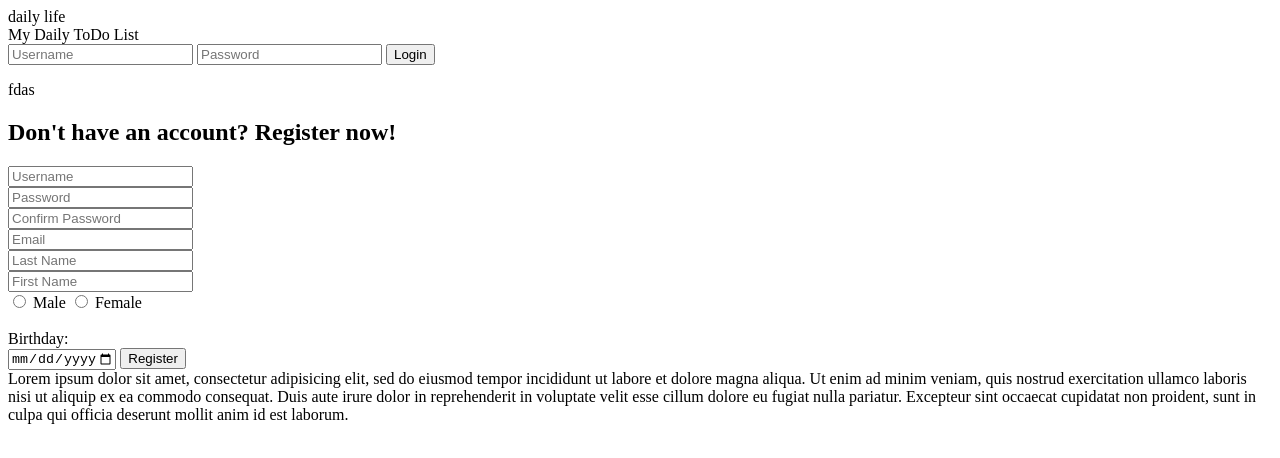
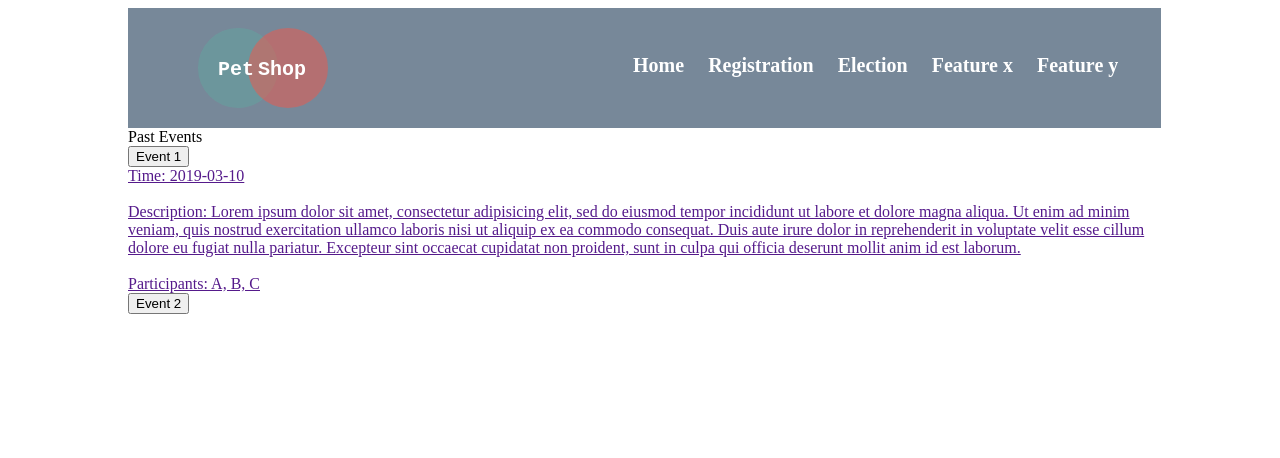
Before and after one commit to JiajunJasonLi/APS1050_Project, a plain HTML site: page src/index.html in a window 1280 px wide. Drawn offline with Linux system fonts and the light colour scheme.

Commit message:
add nav_bar style to index.html

```diff
--- /dev/null
+++ b/src/css/margin.css
@@ -0,0 +1,7 @@
+.marginLeft20 {
+    margin-left: 20px;
+}
+
+.marginLeft40 {
+    margin-left: 40px;
+}
--- /dev/null
+++ b/src/css/nav_bar.css
@@ -0,0 +1,99 @@
+body {
+	margin-left: 10%;
+	margin-right: 10%;
+}
+
+#header {
+	display: table;
+	padding: 20px;
+	width: 97%;
+	background-color: #778899;
+	position: -webkit-sticky;
+    position: sticky;
+	top: 0;
+	z-index: 1;
+}
+
+#navBar {
+    /* margin-left: 300px; */
+	background-color: #778899;
+	float: right;
+}
+
+#navBar ul {
+	margin: 0px;
+    padding: 3px;
+	/* margin-left: 390px; */
+}
+
+#navBar ul li {
+	margin-right: 20px;
+    font-weight: bold;
+	list-style: none; /* Gets rid of list bullet points */
+	text-align: center;
+
+	/* Add a proper display property: We want the stats to have
+	a height, but also appear side-by-side */
+
+	display: inline-block;
+
+}
+
+#navBar ul li a {
+	padding: .5rem, .1rem;
+	color: white;
+	font-size: 20px;
+    text-decoration: None;
+}
+
+#navBar ul li a:hover {
+	color: #262673;
+    text-decoration: underline;
+}
+
+.active {
+	text-decoration: underline;
+}
+
+#logo {
+	padding-left: 50px;
+	/* Cover the subtitle but move nav bar down*/
+	/* padding-bottom: 10px; */
+}
+
+.circleL{
+	height: 60px;
+	width: 60px;
+	box-sizing: border-box;
+	border: 40px solid #63A69F;
+	opacity:0.5;
+	border-radius: 50%;
+	float:left;
+}
+
+.circleR{
+	display:inline-block;
+	position:relative;
+	left: -30px;
+	height: 60px;
+	width: 60px;
+	box-sizing: border-box;
+	border: 40px solid #F2594B;
+	opacity:0.5;
+	border-radius: 50%;
+	float:left;
+}
+
+.logoText{
+	display:inline-block;
+	position:relative;
+	top:30px;
+	left:-140px;
+}
+
+.logoText span{
+	font-family:monospace;
+	font-size:20px;
+	font-weight: 900;
+	color: white;
+}
--- a/src/index.html
+++ b/src/index.html
@@ -1,57 +1,65 @@
 <!DOCTYPE html>
-<html lang="en">
+<html>
 <head>
 	<meta charset="utf-8">
-	<title>Login</title>
-	<link rel="stylesheet" type="text/css" href="index_style.css">
-	<link rel="stylesheet" type="text/css" href="style.css">
+	<title>Friend</title>
+
+	<link rel="stylesheet" type="text/css" href="css/nav_bar.css">
+	<link rel="stylesheet" type="text/css" href="css/margin.css">
 </head>
 <body>
+	<!-- header-->
+	<header id='header'>
+		<!-- Logo -->
+		<div id='logo'>
+			<div class="circleL"></div> <div class="circleR"></div>
+			<div class="logoText"><span>Pet</span> <span>Shop</span></div>
+		</div>
+		<!-- Nav bar -->
+		<div id='navBar'>
+			<ul>
+				<li><a href='#'>Home</a></li>
+				<li><a href='#'>Registration</a></li>
+				<li><a href='#'>Election</a></li>
+				<li><a href='#'>Feature x</a></li>
+				<li><a href='#'>Feature y</a></li>
+			</ul>
+		</div>
+	</header>
 
-	<div id="title">
-		<div class="circleL"></div> <div class="circleR"></div>
-
-    	<div class="logo"><span>daily</span> <span>life</span></div>
-    	<div class="subtitle"><span >My Daily ToDo List</span></div>
-	</div>
-	<div id="login_form">
-		<form action="/users/login" method="post">
-			<input id='login_username' type="text" placeholder="Username" name="username">
-	 		<input id='login_password' type="password" placeholder="Password" name="password">
-	 		<input class="button"type="submit" value="Login">
-		</form>
-		<p>fdas</p>
-	</div>
-	<div id="divider">
-	</div>
-	<div id="register">
-		<h2> Don't have an account? Register now!</h2>
+	<!-- Need a better Naming-->
+	<div id='blockThree'>
+		<!-- Block for past event-->
+		<div id='pastEvent' class='generalEventBlock'>
+			<!-- Title -->
+			<div class='blockTitle'>
+				Past Events
 			</div>
 
-	<div id="register_form">
-		<form action="/users/register" method="post">
-			<input id='reg_username' type="text" placeholder="Username">
+            <div id='accordionExample'>
+				<!-- Event Title-->
+				<button class='accordion'>
+					Event 1
+				</button>
+				<a href class='blockLink'>
+					<div class='panel'>
+							<div> Time: 2019-03-10 </div>
 							<br>
-	 		<input id='reg_password' type="password" placeholder="Password">
+							<div> Description: Lorem ipsum dolor sit amet, consectetur adipisicing elit, sed do eiusmod
+									tempor incididunt ut labore et dolore magna aliqua. Ut enim ad minim veniam,
+									quis nostrud exercitation ullamco laboris nisi ut aliquip ex ea commodo
+									consequat. Duis aute irure dolor in reprehenderit in voluptate velit esse
+									cillum dolore eu fugiat nulla pariatur. Excepteur sint occaecat cupidatat non
+									proident, sunt in culpa qui officia deserunt mollit anim id est laborum.
+							</div>
 							<br>
-	 		<input id='reg_password_confirm' type="password" placeholder="Confirm Password">
-			 <br>
-			 <input id='email' type="text" placeholder="Email">
-	 		<br>
-	 		<input id='last_name' type="text" placeholder="Last Name">
-	 		<br>
-	 		<input id='first_name' type="text" placeholder="First Name">
-	 		<br>
-			<input id="male_button" type="radio" name="gender" value="male" > Male
-			<input id="female_button" type="radio" name="gender" value="female"> Female
-			<br><br>
-			<div>Birthday:</div>
-			<input id="DOB"type="date" name="bday" max="2019-02-28" min="1970-01-01">
-	 		<input class="button"type="submit" value="Register">
-		</form>
+							<div> Participants: A, B, C</div>
 					</div>
-
-	<div id="other">
+				</a>
+				<button class='accordion'>
+						Event 2
+				</button>
+				<div class='panel' style='display: none'>
 					Lorem ipsum dolor sit amet, consectetur adipisicing elit, sed do eiusmod
 					tempor incididunt ut labore et dolore magna aliqua. Ut enim ad minim veniam,
 					quis nostrud exercitation ullamco laboris nisi ut aliquip ex ea commodo
@@ -59,9 +67,10 @@
 					cillum dolore eu fugiat nulla pariatur. Excepteur sint occaecat cupidatat non
 					proident, sunt in culpa qui officia deserunt mollit anim id est laborum.
 				</div>
+            </div>
+        </div>
 
+    </div>
 
-
-	<script type="text/javascript" src="index.js"></script>
 </body>
 </html>
```
Lines whose indentation alone changed are shown as unchanged.
